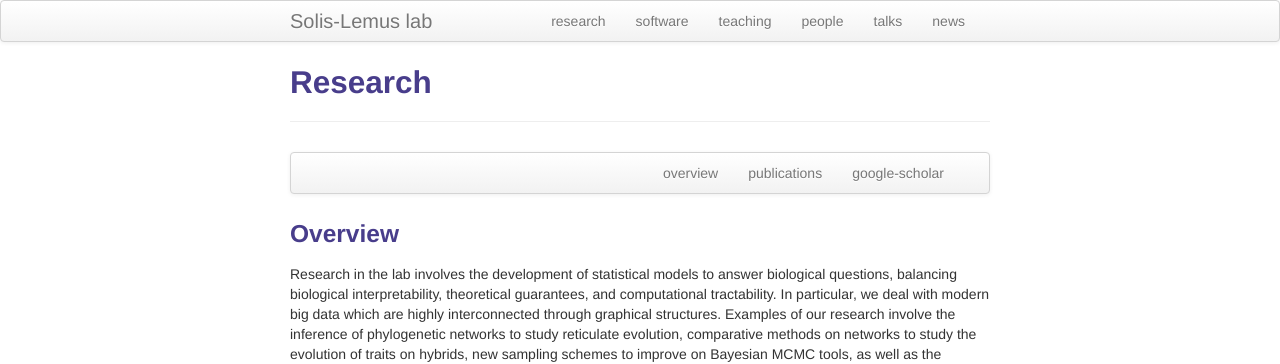
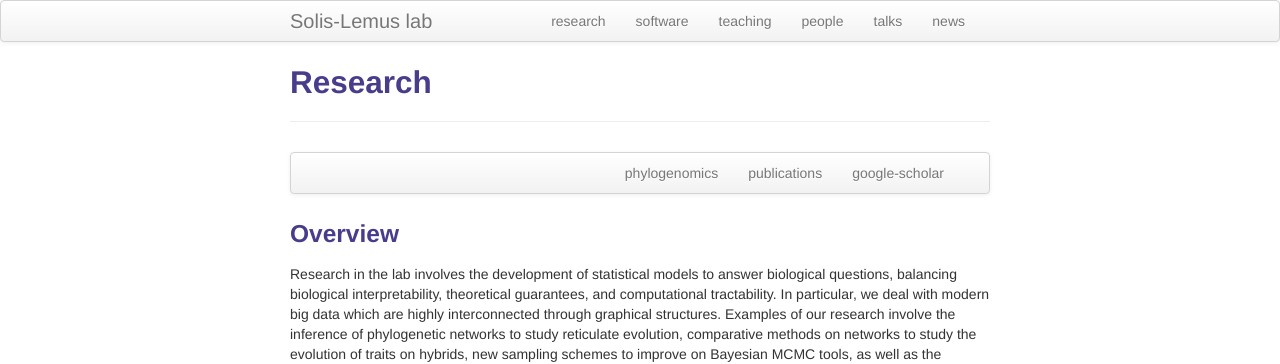
Before and after one commit to solislemuslab/solislemuslab.github.io, a Jekyll site: the page built from pages/research.md, in a window 1280 px wide and 900 px high. Shown: the top 364 px of the window. Built offline with Jekyll 4.4.1, drawn with Linux system fonts in a browser that asks for light colours.

Commit message:
work on research

```diff
--- a/pages/research.md
+++ b/pages/research.md
@@ -7,22 +7,22 @@
 <div class="navbar">
     <div class="navbar-inner">
         <ul class="nav">
-            <li><a href="#overview">overview</a></li>
+            <li><a href="#phylogenomics">phylogenomics</a></li>
             <li><a href="#publications">publications</a></li>
             <li><a href="https://scholar.google.com/citations?user=GrUypj8AAAAJ&hl=en&oi=ao">google-scholar</a></li>
         </ul>
     </div>
 </div>
 
-### <a name="overview"></a>Overview
+### Overview
 
 Research in the lab involves the development of statistical models to answer biological questions, balancing biological interpretability, theoretical guarantees, and computational tractability. In particular, we deal with modern big data which are highly interconnected through graphical structures. Examples of our research involve the inference of phylogenetic networks to study reticulate evolution, comparative methods on networks to study the evolution of traits on hybrids, new sampling schemes to improve on Bayesian MCMC tools, as well as the application of such new tools to real-life datasets provided by our collaborators. Next generation sequencing creates a big data reality that can make current methodologies prohibitive due to computational restrictions.
 
 Our work produces a collection of new statistical methods with solid theoretical guarantees and efficient computational implementations that are adaptable to analyze the complex characteristics of modern big biological data.
 
-#### Statistical phylogenomics
+#### <a name="phylogenomics"></a>Statistical phylogenomics
 
-![](../assets/pics/cui.jpeg =100x20)
+![](../assets/pics/cui.jpeg =200x)
 
 intro paragraph
 
```
